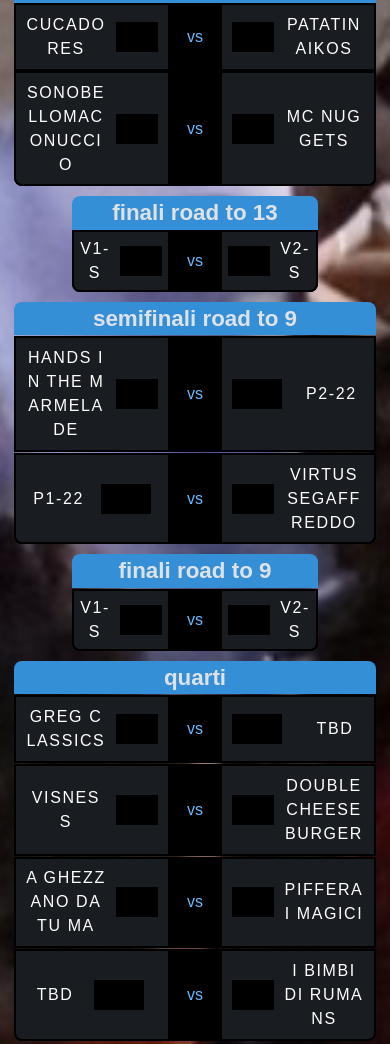
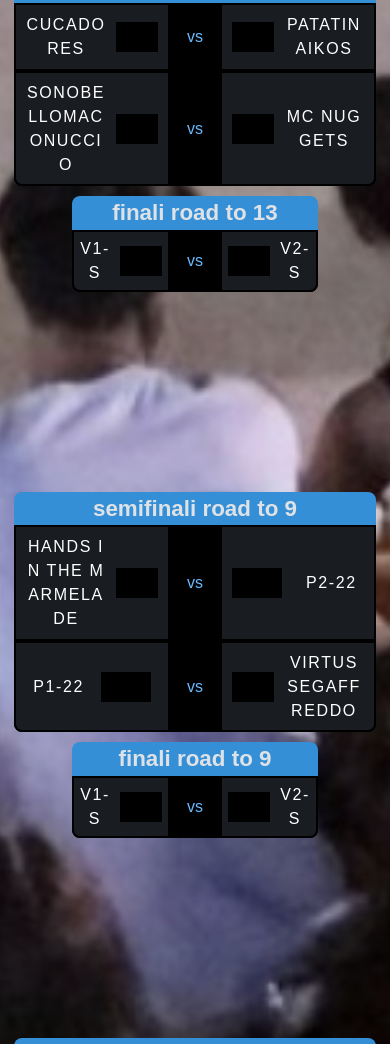
Before and after one commit to ChurchGame/ChurchGame.github.io, a plain HTML site: page index.html in a window 390 px wide. Shown: the part 6342-7386 px from the top of the page. Drawn offline with nearby package versions, Linux system fonts and the light colour scheme; files that its build step writes are made by us from their sources.

Commit message:
Update style.scss

```diff
--- a/style.scss
+++ b/style.scss
@@ -267,7 +267,9 @@ body {
 
     }
 
-    &#round6 {
+    &#round6,
+	&#round7,
+	&#round8	{
         margin-top: 200px;
 
         .poll__row {
@@ -674,6 +676,8 @@ body {
     }
 
     .round#round6,
+	.round#round7,
+	.round#round8,
     .round#round1 {
         .poll__row {
             display: grid;
```
